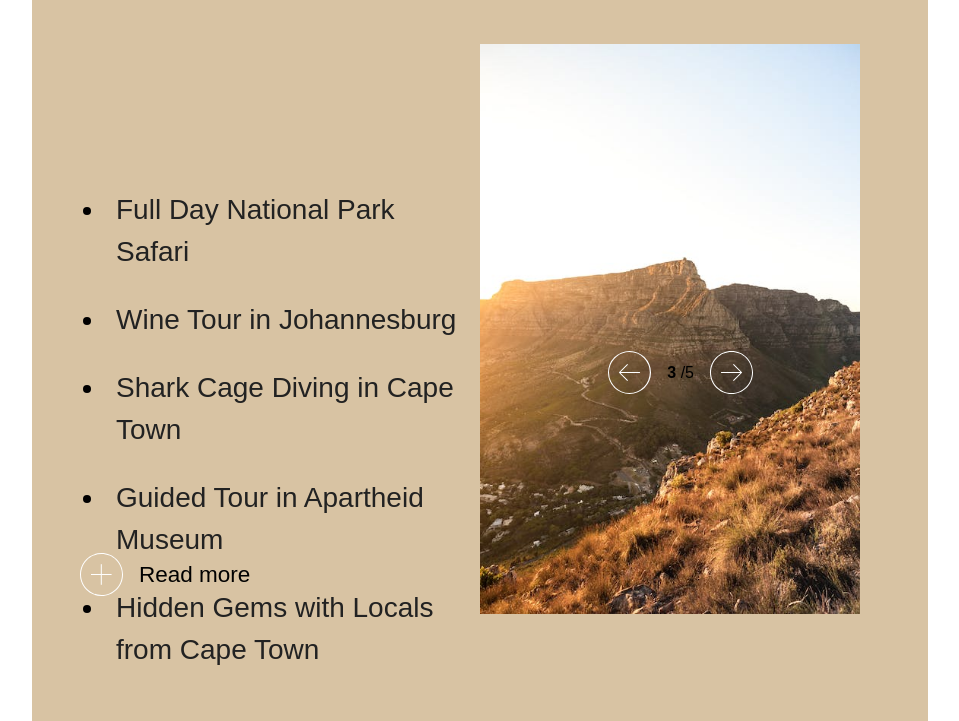
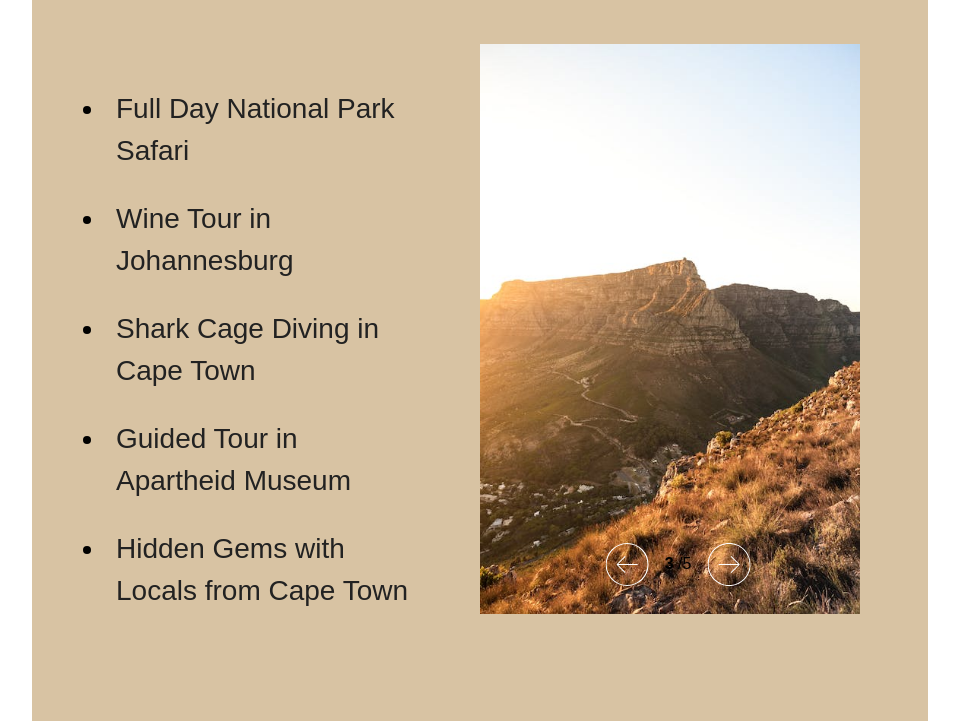
Before and after one commit to Tobiaseriksson98/Projekt-3-uppgift, a plain HTML site: page index.html in a window 1280 px wide. Shown: the part 1039-1760 px from the top of the page, without its empty margins (160-1119 px from the left). Drawn offline with Linux system fonts and the light colour scheme; a web font is replaced by a local one.

Commit message:
Add adjustments to explore section

```diff
--- a/index.html
+++ b/index.html
@@ -155,8 +155,16 @@
                         <li class="explore__list-items"><a href="">Guided Tour in Apartheid Museum</a></li>
                         <li class="explore__list-items"><a href="">Hidden Gems with Locals from Cape Town</a></li>
                     </ul>
+
+                    <!--
+                        Skapade ett omslutande element som håller i både bild och pagination
+                        På så sätt kan man kontrollera vart navigationen håller sig. Samt bilden.
+                        Tog bort classen med samma namn på image.
+                    -->
+                    <div class="explore__image">
+
                         <!-- Image -->
-                            <img src="assets/images/mountain.jpeg" alt="" class="explore__image">
+                        <img src="assets/images/mountain.jpeg" alt="">
 
 
                         <!-- Pagination inside img -->
@@ -188,6 +196,8 @@
                             </button>
                         </nav>
 
+                    </div>
+
 
 
                 </div>
--- a/src/scss/pages/home/_explore.scss
+++ b/src/scss/pages/home/_explore.scss
@@ -2,8 +2,13 @@
     background-color: var(--color-accent);
     width: 70%;
     margin: auto;
-    height: 900px;
+    min-height: 900px; // Ändrade height till min-height för att den ska kunna växa om den behöver.
     // opacity: 0.47;
+
+    // La till elementet jag skapade och gav det position relative så din pagination kan hålla sin innanför.
+    &__image {
+        position: relative;
+    }
 
     &__inner {
         height: 100%;
@@ -25,13 +30,16 @@
         }
     }
 
+    // Tog bort align-items center då den den inte placerar din delar så bra nu när dina absolut positionerade saker är borta
+    // La till gap för att skapa utrymme mellan text och bild
     &__content {
         width: 100%;
         max-height: 800px;
         display: flex;
         justify-content: space-between;
-        align-items: center;
+        //align-items: center;
         position: relative;
+        gap: 48px;                      // la till gap
     }
 
     &__image {
@@ -54,10 +62,15 @@
         margin:6px;
     }
 
+    // Tog bort position absolute så den kan följa storleken av text.
+    // Ändrade därför positionering med margin
     &__button {
-        position: absolute;
-        bottom: 128px;
-        left: 48px;
+        //position: absolute;
+        //bottom: 128px;
+        //left: 48px;
+        margin-top: 48px;
+        margin-left: 48px;
+        margin-bottom: 128px;
         color: black; //temp
         //make color on svg aswell
 
@@ -65,14 +78,19 @@
 
 
 
+    // Tog bort margin för att istället nu styra med top, bottom, right osv.
+    // Iochmed att den nu ligger i en box som håller i både bild och pagination som har position relative
+    // så utgår pagination från dessa kordinater.
     &__pagination {
         display: flex;
         align-items: center;
         gap: var(--gap-s);
         flex: 1;
         position: absolute;
-        right: 0;
-        margin-right: 175px;
+        left: 50%;                      // Ändrade right till left och centrerade utgångsläget för nav
+        bottom: 32px;                   // La till botten
+        transform: translateX(-50%);    // Centrerade sen nav utifrån sin left position
+        //margin-right: 175px;          // Tog bort margin
 
         &::before {
             content: '';
```
Also changed, not shown: style.css, 1 other file. Lines whose indentation alone changed are shown as unchanged.
